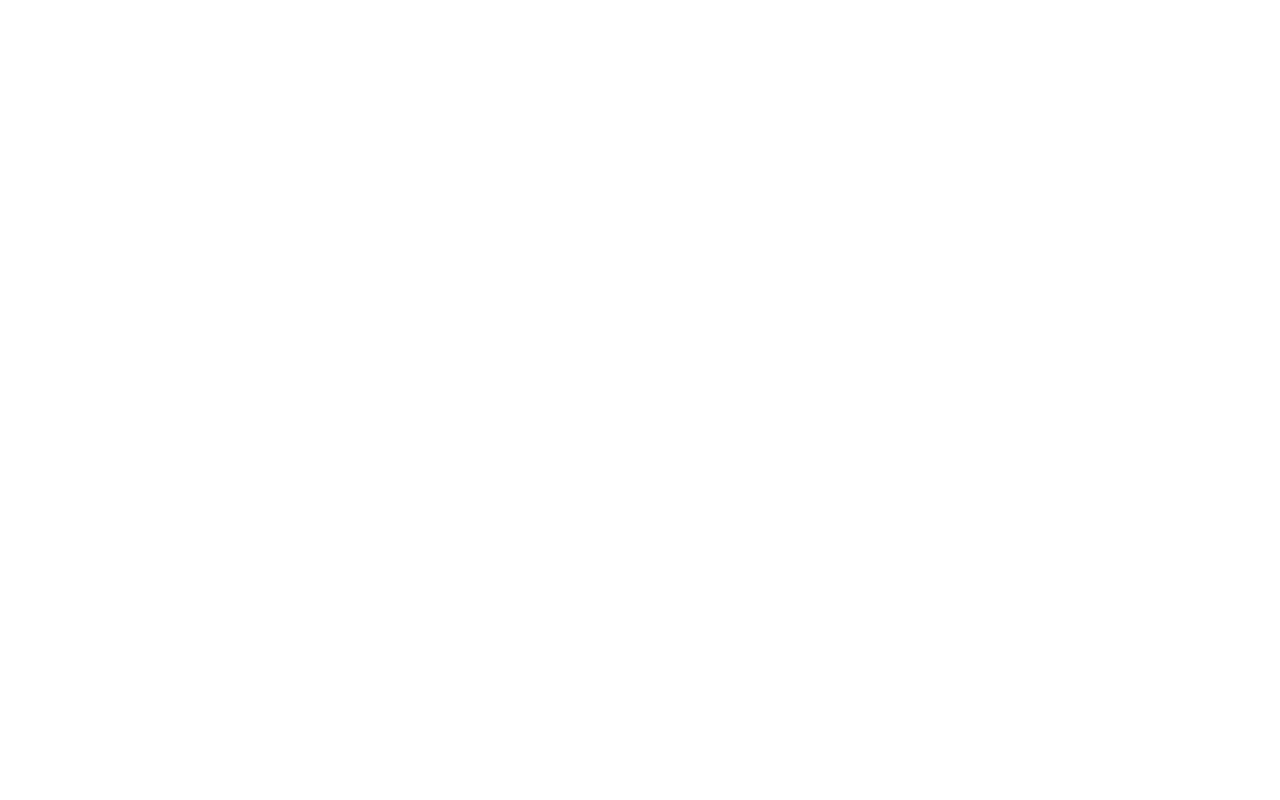
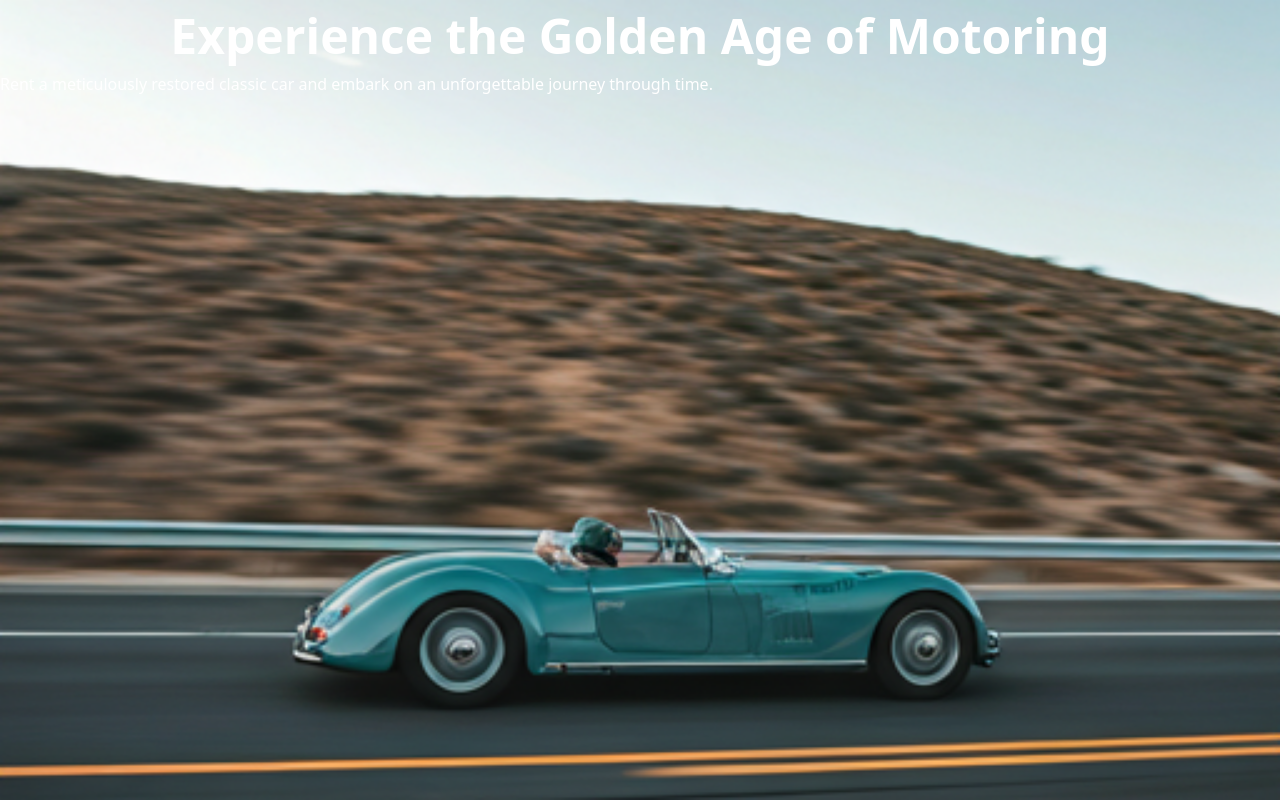
Before and after one commit to B-N-U/Car-Template, a website: page src/index.html in a window 1280 px wide. Drawn offline with Linux system fonts and the light colour scheme.

Commit message:
Replace package-lock.json with bun.lock and update package.json for Tailwind CSS integration
- Removed package-lock.json and node_modules/.package-lock.json.
- Added bun.lock to manage dependencies with Bun.
- Updated package.json to include a dev script for Tailwind CSS processing.
- Adjusted paths in index.html to reference the new car image location.
- Modified output.css to reflect changes in Tailwind CSS classes.a

```diff
--- a/package.json
+++ b/package.json
@@ -2,5 +2,9 @@
   "dependencies": {
     "@tailwindcss/cli": "^4.1.15",
     "tailwindcss": "^4.1.15"
+  },
+  "devDependencies": {},
+  "scripts": {
+    "dev": "bunx @tailwindcss/cli -i ./src/input.css -o ./src/output.css && bun src/index.html"
   }
 }
--- a/src/index.html
+++ b/src/index.html
@@ -5,7 +5,7 @@
   <meta name="viewport" content="width=device-width, initial-scale=1.0">
   <link href="./output.css" rel="stylesheet">
 </head>
-<body class=" bg-[url('./img/car-img.png')] bg-cover bg-center h-screen w-full">
+<body class=" bg-[url('./car-img.png')] bg-cover bg-center h-screen w-full">
 <div>
 
    <p class="text-[48px] font-extrabold text-[#FFFFFF] flex justify-center">Experience the Golden Age of Motoring</p>
```
Also changed, not shown: src/car-img.png (renamed from car img.png), src/output.css, 2 other files.
